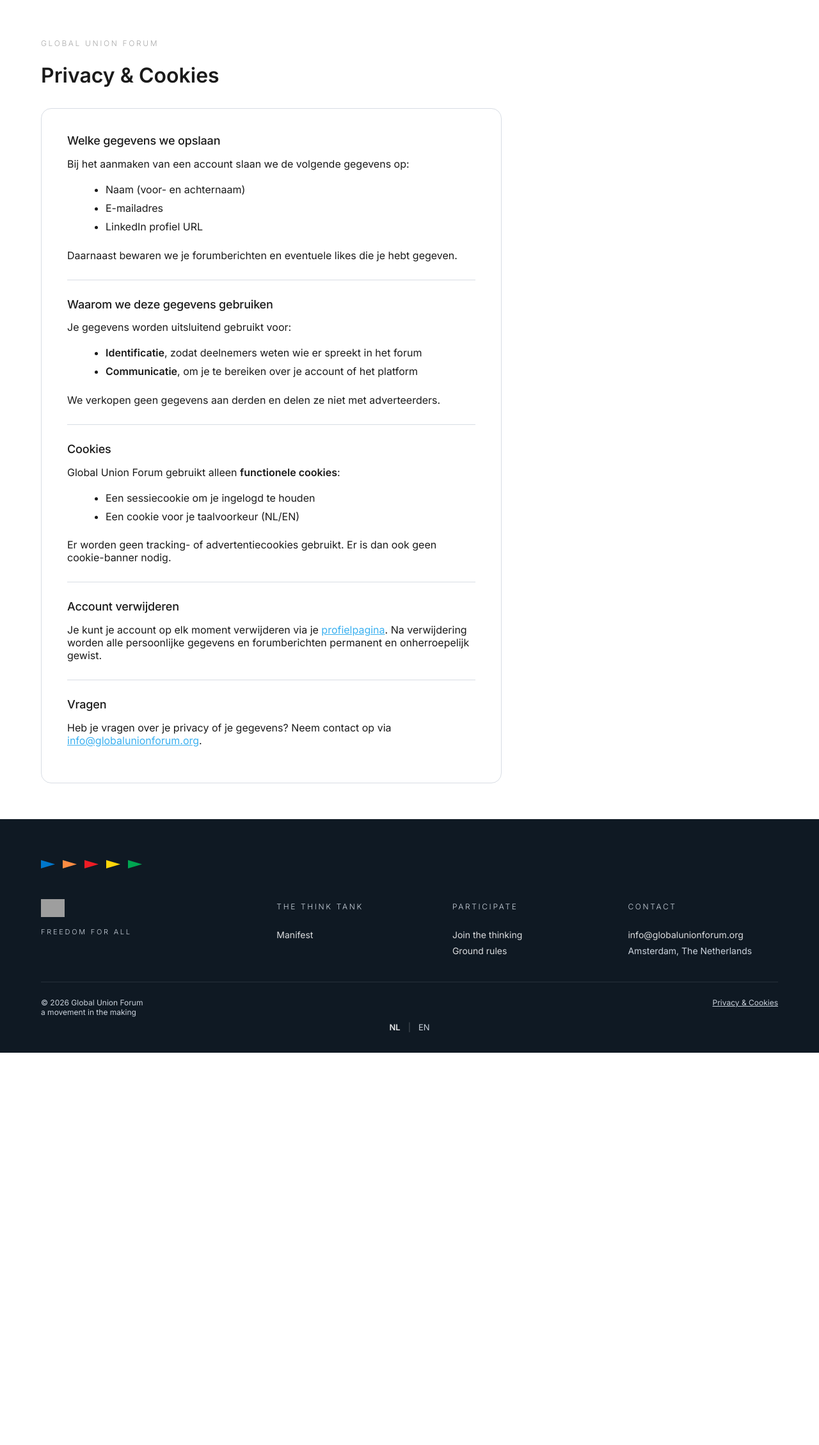
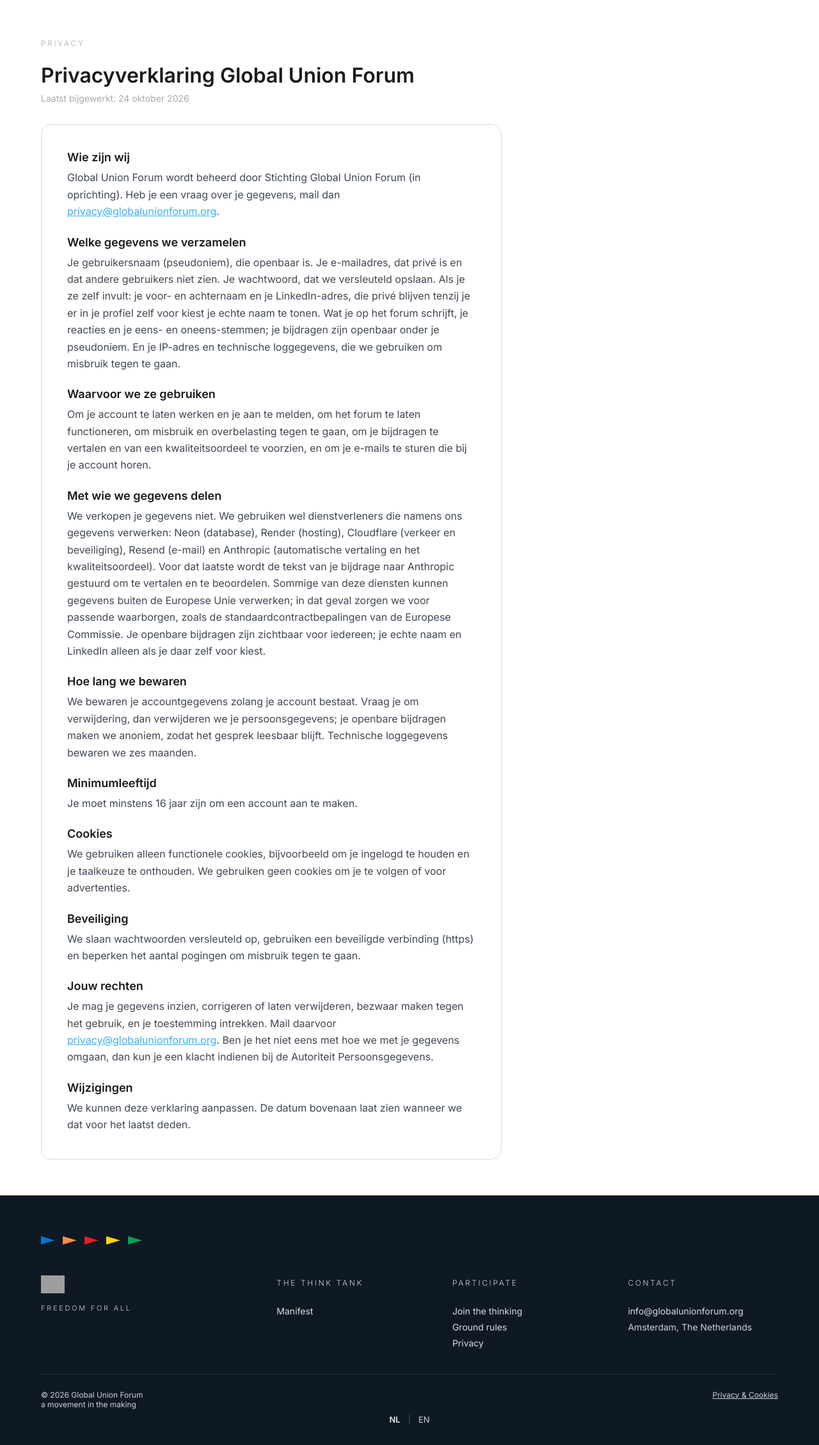
Before and after one commit to GerhardTop/global-union-forum, a Flask app: template flask_registration/app/templates/privacy.html in a window 1280 px wide. Shown: the part 77-2335 px from the top of the page at 64% size. Before the commit the page ends 1722 px from the top, so only its background shows below. Run offline with Flask 3, Linux system fonts and the light colour scheme; the template is opened without the code that fills it, so the values that code supplies are empty; grey boxes are pictures that could not be loaded.

Commit message:
content: nieuwe privacyverklaring op /privacy, met links op registratie en in de footer
De oude, korte pagina "Privacy & Cookies" is vervangen door de volledige
privacyverklaring, tweetalig (nl en en), in de stijl van de andere
editorial pagina's (zoals /spelregels):
- Bovenaan "Laatst bijgewerkt: 24 oktober 2026" / "Last updated:
  24 October 2026".
- Secties: wie zijn wij, welke gegevens, waarvoor, met wie we delen
  (Neon, Render, Cloudflare, Resend, Anthropic; waarborgen buiten de EU),
  bewaartermijnen, minimumleeftijd 16, cookies, beveiliging, rechten
  (met de Autoriteit Persoonsgegevens) en wijzigingen.
- Contact via privacy@globalunionforum.org (mailto-links).
De paginatekst staat inline tweetalig in de template, niet in de
vertaalcatalogus.

Links: "Privacy" op de registratiepagina, achter de toelichting bij de
optionele gegevens, en in de footer onder Meedoen, direct na Spelregels.
Alleen dat korte label loopt via de catalogus (nieuwe ID, geen
duplicaten, gecompileerd met pybabel).

Tests: de pagina laadt in nl en en met de kernteksten en de datum, zonder
streepjes; de link staat op de registratiepagina en in de footer naast
Spelregels.

Co-Authored-By: Claude Opus 5.5 <noreply@anthropic.com>

```diff
--- a/flask_registration/app/static/css/kit.css
+++ b/flask_registration/app/static/css/kit.css
@@ -1649,6 +1649,14 @@ body {
 .gu-rules--compact .gu-rules__title { font-size: 0.875rem; margin: 0 0 2px; }
 .gu-rules--compact .gu-rules__item p { font-size: 0.8125rem; line-height: 1.5; }
 .gu-join__optionalNote { margin: 0 0 12px; }
+.gu-join__privacyLink { color: var(--gu-globe); white-space: nowrap; }
+
+/* Privacyverklaring (/privacy) */
+.gu-legal__updated { margin: 8px 0 0; font-size: 0.875rem; color: var(--gu-fg-3); }
+.gu-legal section + section { margin-top: 24px; }
+.gu-legal h2 { font-size: 1.125rem; font-weight: 600; margin: 0 0 8px; color: var(--gu-fg-1); }
+.gu-legal p { margin: 0; color: var(--gu-fg-2); line-height: 1.65; }
+.gu-legal a { color: var(--gu-globe); overflow-wrap: anywhere; }
 
 /* Naamweergave in het forum (profiel): pseudoniem of echte naam */
 .gu-namechoice { scroll-margin-top: 96px; }
--- a/flask_registration/app/templates/_footer.html
+++ b/flask_registration/app/templates/_footer.html
@@ -23,6 +23,7 @@
       <ul>
         <li><a href="{{ url_for('forum.forum') }}">{{ _('Join the thinking') }}</a></li>
         <li><a href="{{ url_for('main.spelregels') }}">{{ _('Ground rules') }}</a></li>
+        <li><a href="{{ url_for('main.privacy') }}">{{ _('Privacy') }}</a></li>
       </ul>
     </div>
     <div>
--- a/flask_registration/app/templates/aanmelden/aanmelden.html
+++ b/flask_registration/app/templates/aanmelden/aanmelden.html
@@ -93,6 +93,7 @@
       </p>
       <p class="gu-join__hint gu-join__optionalNote">
         {{ _('These details stay private. In your profile you can later choose to show your real name and LinkedIn; only then are they visible to others.') }}
+        <a href="{{ url_for('main.privacy') }}" class="gu-join__privacyLink">{{ _('Privacy') }}</a>
       </p>
 
       <div class="gu-join__field gu-join__field--row">
--- a/flask_registration/app/templates/privacy.html
+++ b/flask_registration/app/templates/privacy.html
@@ -1,97 +1,126 @@
 {% extends "base.html" %}
-{% block title %}{% if lang == 'nl' %}Privacy & Cookies{% else %}Privacy & Cookies{% endif %} · Global Union{% endblock %}
+{#
+  Privacyverklaring (/privacy). Langere redactionele tekst: inline tweetalig
+  ({% if lang == 'nl' %}), net als de andere editorial pagina's; niet via de
+  vertaalcatalogus. Werk bij een inhoudelijke wijziging ook de datum bij.
+#}
+{% block title %}{% if lang == 'nl' %}Privacyverklaring{% else %}Privacy statement{% endif %} · Global Union{% endblock %}
 
 {% block content %}
+{% set mail %}<a href="mailto:privacy@globalunionforum.org">privacy@globalunionforum.org</a>{% endset %}
 <div class="gu-profile" style="max-width: 720px;">
 
   <div class="gu-profile__head">
-    <p class="gu-eyebrow">Global Union Forum</p>
-    <h1 class="gu-profile__title">Privacy &amp; Cookies</h1>
+    <p class="gu-eyebrow">Privacy</p>
+    <h1 class="gu-profile__title">{% if lang == 'nl' %}Privacyverklaring Global Union Forum{% else %}Privacy statement Global Union Forum{% endif %}</h1>
+    <p class="gu-legal__updated">{% if lang == 'nl' %}Laatst bijgewerkt: 24 oktober 2026{% else %}Last updated: 24 October 2026{% endif %}</p>
   </div>
 
-  <div class="gu-join__panel">
+  <div class="gu-join__panel gu-legal">
 
     {% if lang == 'nl' %}
 
-    <h2 class="gu-join__h2" style="font-size: 1.125rem; margin-bottom: 12px;">Welke gegevens we opslaan</h2>
-    <p>Bij het aanmaken van een account slaan we de volgende gegevens op:</p>
-    <ul style="margin: 12px 0 20px 20px; line-height: 1.8;">
-      <li>Naam (voor- en achternaam)</li>
-      <li>E-mailadres</li>
-      <li>LinkedIn profiel URL</li>
-    </ul>
-    <p>Daarnaast bewaren we je forumberichten en eventuele likes die je hebt gegeven.</p>
+    <section id="wie-zijn-wij">
+      <h2>Wie zijn wij</h2>
+      <p>Global Union Forum wordt beheerd door Stichting Global Union Forum (in oprichting). Heb je een vraag over je gegevens, mail dan {{ mail }}.</p>
+    </section>
 
-    <hr class="gu-auth__divider" style="margin: 28px 0;">
+    <section id="gegevens">
+      <h2>Welke gegevens we verzamelen</h2>
+      <p>Je gebruikersnaam (pseudoniem), die openbaar is. Je e-mailadres, dat privé is en dat andere gebruikers niet zien. Je wachtwoord, dat we versleuteld opslaan. Als je ze zelf invult: je voor- en achternaam en je LinkedIn-adres, die privé blijven tenzij je er in je profiel zelf voor kiest je echte naam te tonen. Wat je op het forum schrijft, je reacties en je eens- en oneens-stemmen; je bijdragen zijn openbaar onder je pseudoniem. En je IP-adres en technische loggegevens, die we gebruiken om misbruik tegen te gaan.</p>
+    </section>
 
-    <h2 class="gu-join__h2" style="font-size: 1.125rem; margin-bottom: 12px;">Waarom we deze gegevens gebruiken</h2>
-    <p>Je gegevens worden uitsluitend gebruikt voor:</p>
-    <ul style="margin: 12px 0 20px 20px; line-height: 1.8;">
-      <li><strong>Identificatie</strong>, zodat deelnemers weten wie er spreekt in het forum</li>
-      <li><strong>Communicatie</strong>, om je te bereiken over je account of het platform</li>
-    </ul>
-    <p>We verkopen geen gegevens aan derden en delen ze niet met adverteerders.</p>
+    <section id="gebruik">
+      <h2>Waarvoor we ze gebruiken</h2>
+      <p>Om je account te laten werken en je aan te melden, om het forum te laten functioneren, om misbruik en overbelasting tegen te gaan, om je bijdragen te vertalen en van een kwaliteitsoordeel te voorzien, en om je e-mails te sturen die bij je account horen.</p>
+    </section>
 
-    <hr class="gu-auth__divider" style="margin: 28px 0;">
+    <section id="delen">
+      <h2>Met wie we gegevens delen</h2>
+      <p>We verkopen je gegevens niet. We gebruiken wel dienstverleners die namens ons gegevens verwerken: Neon (database), Render (hosting), Cloudflare (verkeer en beveiliging), Resend (e-mail) en Anthropic (automatische vertaling en het kwaliteitsoordeel). Voor dat laatste wordt de tekst van je bijdrage naar Anthropic gestuurd om te vertalen en te beoordelen. Sommige van deze diensten kunnen gegevens buiten de Europese Unie verwerken; in dat geval zorgen we voor passende waarborgen, zoals de standaardcontractbepalingen van de Europese Commissie. Je openbare bijdragen zijn zichtbaar voor iedereen; je echte naam en LinkedIn alleen als je daar zelf voor kiest.</p>
+    </section>
 
-    <h2 class="gu-join__h2" style="font-size: 1.125rem; margin-bottom: 12px;">Cookies</h2>
-    <p>Global Union Forum gebruikt alleen <strong>functionele cookies</strong>:</p>
-    <ul style="margin: 12px 0 20px 20px; line-height: 1.8;">
-      <li>Een sessiecookie om je ingelogd te houden</li>
-      <li>Een cookie voor je taalvoorkeur (NL/EN)</li>
-    </ul>
-    <p>Er worden geen tracking- of advertentiecookies gebruikt. Er is dan ook geen cookie-banner nodig.</p>
+    <section id="bewaren">
+      <h2>Hoe lang we bewaren</h2>
+      <p>We bewaren je accountgegevens zolang je account bestaat. Vraag je om verwijdering, dan verwijderen we je persoonsgegevens; je openbare bijdragen maken we anoniem, zodat het gesprek leesbaar blijft. Technische loggegevens bewaren we zes maanden.</p>
+    </section>
 
-    <hr class="gu-auth__divider" style="margin: 28px 0;">
+    <section id="leeftijd">
+      <h2>Minimumleeftijd</h2>
+      <p>Je moet minstens 16 jaar zijn om een account aan te maken.</p>
+    </section>
 
-    <h2 class="gu-join__h2" style="font-size: 1.125rem; margin-bottom: 12px;">Account verwijderen</h2>
-    <p>Je kunt je account op elk moment verwijderen via je <a href="{{ url_for('profile.profile') }}" style="color: var(--gu-globe);">profielpagina</a>. Na verwijdering worden alle persoonlijke gegevens en forumberichten permanent en onherroepelijk gewist.</p>
+    <section id="cookies">
+      <h2>Cookies</h2>
+      <p>We gebruiken alleen functionele cookies, bijvoorbeeld om je ingelogd te houden en je taalkeuze te onthouden. We gebruiken geen cookies om je te volgen of voor advertenties.</p>
+    </section>
 
-    <hr class="gu-auth__divider" style="margin: 28px 0;">
+    <section id="beveiliging">
+      <h2>Beveiliging</h2>
+      <p>We slaan wachtwoorden versleuteld op, gebruiken een beveiligde verbinding (https) en beperken het aantal pogingen om misbruik tegen te gaan.</p>
+    </section>
 
-    <h2 class="gu-join__h2" style="font-size: 1.125rem; margin-bottom: 12px;">Vragen</h2>
-    <p>Heb je vragen over je privacy of je gegevens? Neem contact op via <a href="mailto:info@globalunionforum.org" style="color: var(--gu-globe);">info@globalunionforum.org</a>.</p>
+    <section id="rechten">
+      <h2>Jouw rechten</h2>
+      <p>Je mag je gegevens inzien, corrigeren of laten verwijderen, bezwaar maken tegen het gebruik, en je toestemming intrekken. Mail daarvoor {{ mail }}. Ben je het niet eens met hoe we met je gegevens omgaan, dan kun je een klacht indienen bij de Autoriteit Persoonsgegevens.</p>
+    </section>
+
+    <section id="wijzigingen">
+      <h2>Wijzigingen</h2>
+      <p>We kunnen deze verklaring aanpassen. De datum bovenaan laat zien wanneer we dat voor het laatst deden.</p>
+    </section>
 
     {% else %}
 
-    <h2 class="gu-join__h2" style="font-size: 1.125rem; margin-bottom: 12px;">What data we store</h2>
-    <p>When you create an account, we store the following data:</p>
-    <ul style="margin: 12px 0 20px 20px; line-height: 1.8;">
-      <li>Name (first and last name)</li>
-      <li>Email address</li>
-      <li>LinkedIn profile URL</li>
-    </ul>
-    <p>We also store your forum posts and any likes you have given.</p>
+    <section id="wie-zijn-wij">
+      <h2>Who we are</h2>
+      <p>Global Union Forum is run by Stichting Global Union Forum (in formation). If you have a question about your data, email {{ mail }}.</p>
+    </section>
 
-    <hr class="gu-auth__divider" style="margin: 28px 0;">
+    <section id="gegevens">
+      <h2>What data we collect</h2>
+      <p>Your username (pseudonym), which is public. Your email address, which is private and not visible to other users. Your password, which we store encrypted. If you fill them in yourself: your first and last name and your LinkedIn address, which stay private unless you choose in your profile to show your real name. What you write on the forum, your replies, and your agree and disagree votes; your contributions are public under your pseudonym. And your IP address and technical log data, which we use to prevent abuse.</p>
+    </section>
 
-    <h2 class="gu-join__h2" style="font-size: 1.125rem; margin-bottom: 12px;">Why we use this data</h2>
-    <p>Your data is used solely for:</p>
-    <ul style="margin: 12px 0 20px 20px; line-height: 1.8;">
-      <li><strong>Identification</strong>, so that participants know who is speaking in the forum</li>
-      <li><strong>Communication</strong>, to reach you about your account or the platform</li>
-    </ul>
-    <p>We do not sell data to third parties and do not share it with advertisers.</p>
+    <section id="gebruik">
+      <h2>What we use it for</h2>
+      <p>To make your account work and sign you in, to run the forum, to prevent abuse and overload, to translate your contributions and give them a quality assessment, and to send you emails that relate to your account.</p>
+    </section>
 
-    <hr class="gu-auth__divider" style="margin: 28px 0;">
+    <section id="delen">
+      <h2>Who we share data with</h2>
+      <p>We do not sell your data. We do use service providers that process data on our behalf: Neon (database), Render (hosting), Cloudflare (traffic and security), Resend (email) and Anthropic (automatic translation and the quality assessment). For the latter, the text of your contribution is sent to Anthropic to translate and assess. Some of these services may process data outside the European Union; in that case we ensure appropriate safeguards, such as the European Commission's standard contractual clauses. Your public contributions are visible to everyone; your real name and LinkedIn only if you choose so.</p>
+    </section>
 
-    <h2 class="gu-join__h2" style="font-size: 1.125rem; margin-bottom: 12px;">Cookies</h2>
-    <p>Global Union Forum uses only <strong>functional cookies</strong>:</p>
-    <ul style="margin: 12px 0 20px 20px; line-height: 1.8;">
-      <li>A session cookie to keep you logged in</li>
-      <li>A cookie for your language preference (NL/EN)</li>
-    </ul>
-    <p>No tracking or advertising cookies are used. A cookie banner is therefore not required.</p>
+    <section id="bewaren">
+      <h2>How long we keep it</h2>
+      <p>We keep your account data as long as your account exists. If you ask for deletion, we delete your personal data; your public contributions we anonymise, so the conversation stays readable. We keep technical log data for six months.</p>
+    </section>
 
-    <hr class="gu-auth__divider" style="margin: 28px 0;">
+    <section id="leeftijd">
+      <h2>Minimum age</h2>
+      <p>You must be at least 16 years old to create an account.</p>
+    </section>
 
-    <h2 class="gu-join__h2" style="font-size: 1.125rem; margin-bottom: 12px;">Deleting your account</h2>
-    <p>You can delete your account at any time from your <a href="{{ url_for('profile.profile') }}" style="color: var(--gu-globe);">profile page</a>. After deletion, all personal data and forum posts are permanently and irrevocably erased.</p>
+    <section id="cookies">
+      <h2>Cookies</h2>
+      <p>We use only functional cookies, for example to keep you signed in and to remember your language choice. We do not use cookies to track you or for advertising.</p>
+    </section>
 
-    <hr class="gu-auth__divider" style="margin: 28px 0;">
+    <section id="beveiliging">
+      <h2>Security</h2>
+      <p>We store passwords encrypted, use a secure connection (https) and limit the number of attempts to prevent abuse.</p>
+    </section>
 
-    <h2 class="gu-join__h2" style="font-size: 1.125rem; margin-bottom: 12px;">Questions</h2>
-    <p>Do you have questions about your privacy or your data? Contact us at <a href="mailto:info@globalunionforum.org" style="color: var(--gu-globe);">info@globalunionforum.org</a>.</p>
+    <section id="rechten">
+      <h2>Your rights</h2>
+      <p>You may access, correct or delete your data, object to its use, and withdraw your consent. Email {{ mail }} for this. If you disagree with how we handle your data, you can file a complaint with the Dutch Data Protection Authority (Autoriteit Persoonsgegevens).</p>
+    </section>
+
+    <section id="wijzigingen">
+      <h2>Changes</h2>
+      <p>We may update this statement. The date at the top shows when we last did so.</p>
+    </section>
 
     {% endif %}
 
```
Also changed, not shown: flask_registration/tests/test_forum_fixes.py (+46 -0 lines), flask_registration/app/translations/en/LC_MESSAGES/messages.po, flask_registration/app/translations/nl/LC_MESSAGES/messages.po, 2 other files.
